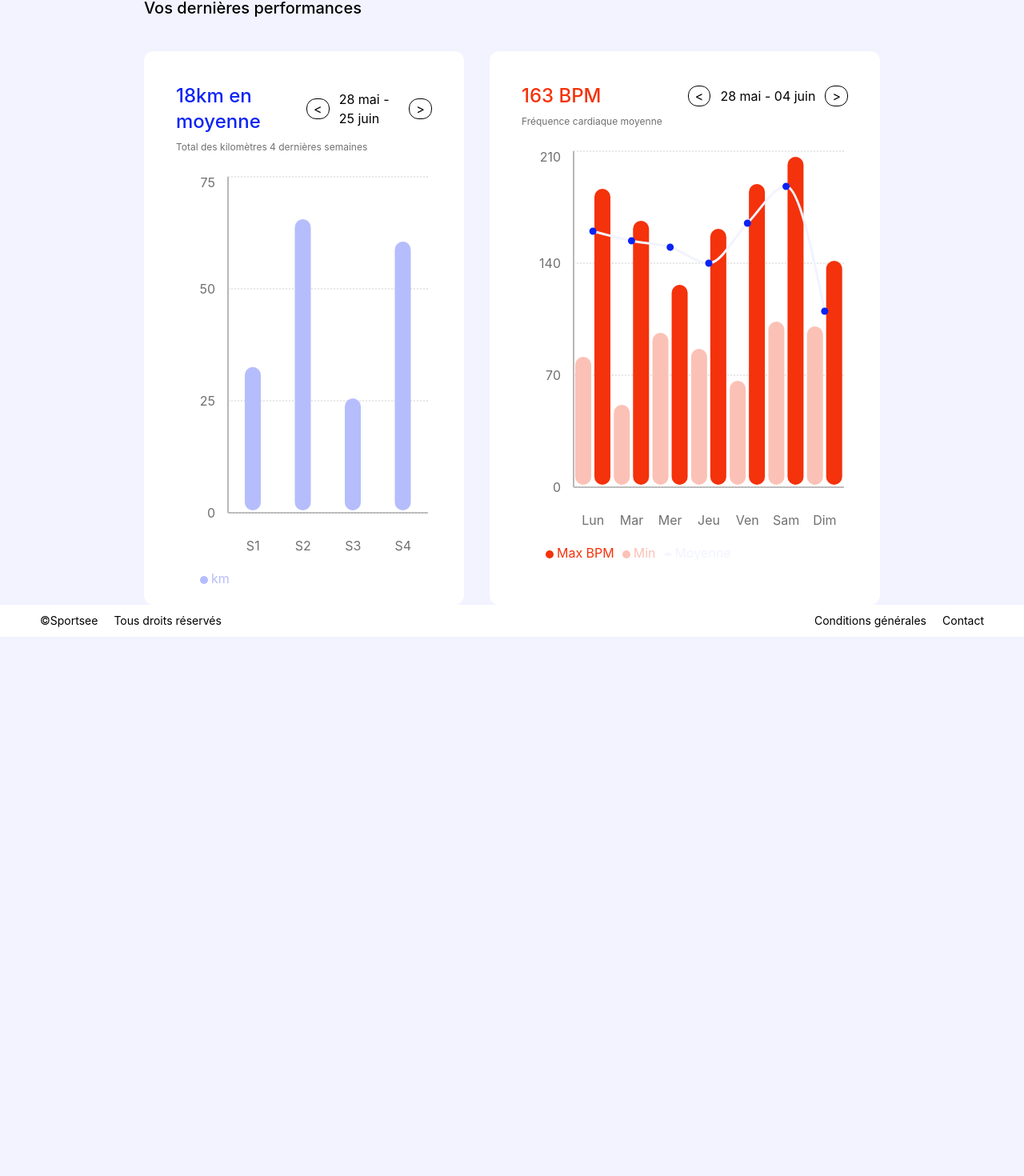
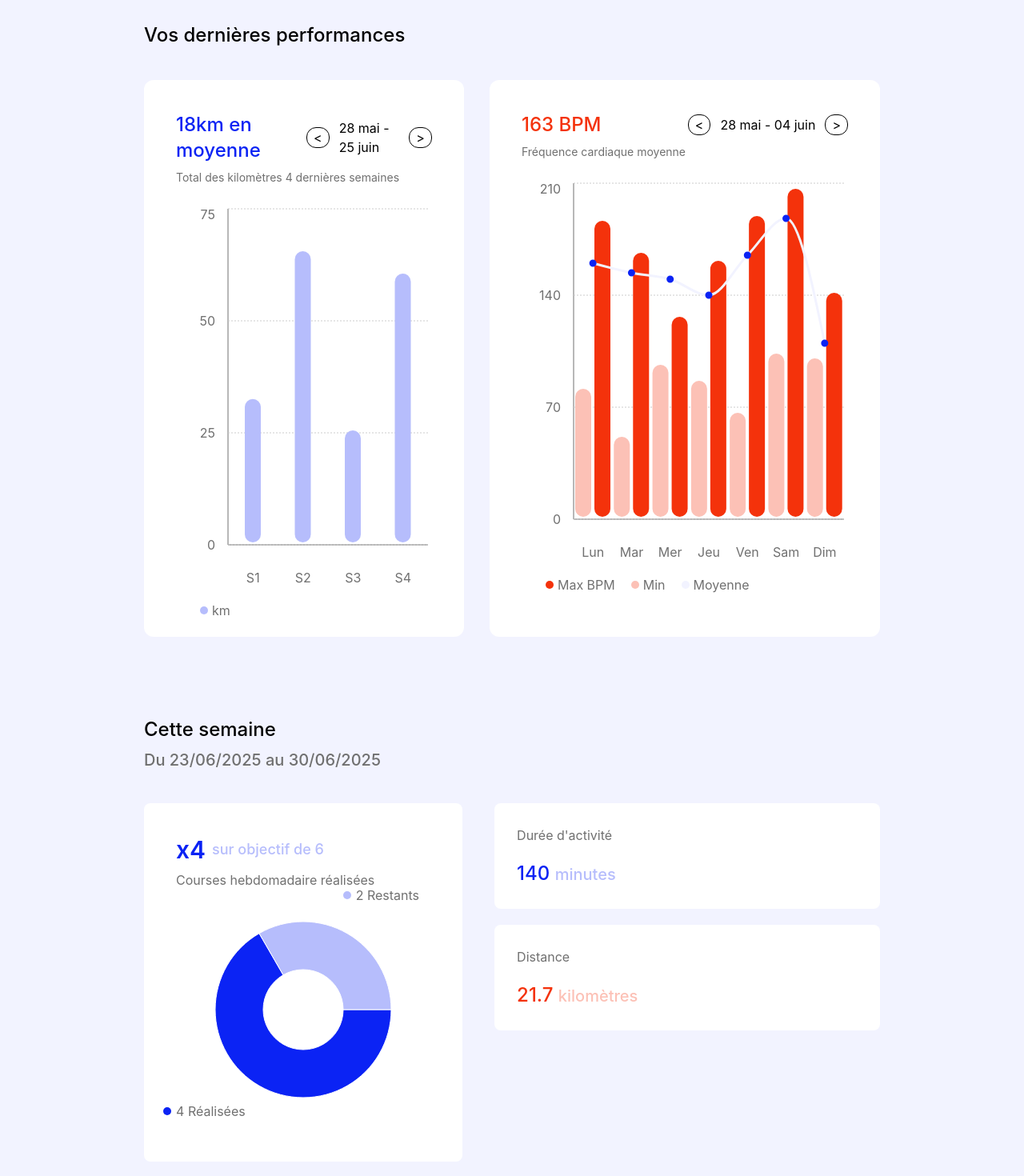
Before and after one commit to mstjn/sportsee, a React (Vite) app: page /dashboard in a window 1280 px wide. Shown: the part 430-1900 px from the top of the page at 80% size. Before the commit the page ends 1226 px from the top, so only its background shows below. Built offline with nearby package versions, Linux system fonts and the light colour scheme; sample sign-in values are in the browser's storage.

Commit message:
dashboard static front page

```diff
--- a/src/pages/Dashboard.jsx
+++ b/src/pages/Dashboard.jsx
@@ -2,7 +2,7 @@ import { useContext, useState } from "react";
 import { AppContext } from "../AppContext";
 import Banner from "../components/Banner";
 import Footer from "../components/Footer";
-import { BarChart, Bar, XAxis, YAxis, Tooltip, Legend, CartesianGrid, Line, ResponsiveContainer } from "recharts";
+import { BarChart, Bar, XAxis, YAxis, Tooltip, Legend, CartesianGrid, Line, ResponsiveContainer, Pie, PieChart, Cell } from "recharts";
 
 export default function Dashboard() {
   const { currentUser, loading, currentActivity } = useContext(AppContext);
@@ -77,13 +77,63 @@ export default function Dashboard() {
       average: 110,
     },
   ];
+
+const CustomLegend = ({payload}) => {
+ return (
+    <ul style={{ display: "flex", gap: "20px", listStyle: "none", margin: 0, padding: 0, color :"#707070" }}>
+      {payload.map((entry, index) => (
+        <li key={`item-${index}`} style={{ display: "flex", alignItems: "center", gap: "5px" }}>
+          <span style={{ width: 10, height: 10, backgroundColor: entry.color, borderRadius: "50%" }}></span>
+          {entry.value}
+        </li>
+      ))}
+    </ul>
+  );
+};
+
+  const CustomLegendPie = ({ payload }) => {
+
+  const leftItems = payload.filter((_, i) => i % 2 === 0);
+  const rightItems = payload.filter((_, i) => i % 2 === 1);
+
+  return (
+    <div>
+      <ul style={{ display: "flex", gap: "20px", listStyle: "none", position : "absolute", top : -300, right : 0}}>
+        {leftItems.map((entry, index) => (
+          <li key={`left-${index}`} style={{ display: "flex", alignItems: "center", gap: "6px" }}>
+            <span style={{ width: 10, height: 10, backgroundColor: entry.color, borderRadius: "50%" }} />
+            <span style={{ color: "#707070" }}>{entry.value}</span>
+          </li>
+        ))}
+      </ul>
+
+      <ul style={{ display: "flex", gap: "20px", listStyle: "none", position : "absolute", top : -30, left : -30 }}>
+        {rightItems.map((entry, index) => (
+          <li key={`right-${index}`} style={{ display: "flex", alignItems: "center", gap: "6px" }}>
+            <span style={{ width: 10, height: 10, backgroundColor: entry.color, borderRadius: "50%" }} />
+            <span style={{ color: "#707070" }}>{entry.value}</span>
+          </li>
+        ))}
+      </ul>
+    </div>
+  );
+};
+
   const firstChart = (
     <ResponsiveContainer width="100%" height={500}>
       <BarChart data={data}>
         <XAxis dataKey="name" tickLine={false} stroke="#707070" tickMargin={30} />
         <YAxis tickCount={4} tickLine={false} stroke="#707070" tickMargin={10} />
         <Tooltip wrapperStyle={{ width: 100 }} />
-        <Legend iconSize={10} height={1} align="left" verticalAlign="bottom" iconType="circle" wrapperStyle={{ paddingTop: 40, left: 30 }} />
+        <Legend
+          content={<CustomLegend />}
+          iconSize={10}
+          height={1}
+          align="left"
+          verticalAlign="bottom"
+          iconType="circle"
+          wrapperStyle={{ paddingTop: 40, left: 30 }}
+        />
         <CartesianGrid vertical={false} strokeDasharray="2" />
         <Bar
           shape={(props) => {
@@ -111,11 +161,11 @@ export default function Dashboard() {
 
   const secondChart = (
     <ResponsiveContainer width="100%" height={500}>
-      <BarChart  data={data2}>
+      <BarChart data={data2}>
         <XAxis dataKey="day" tickLine={false} stroke="#707070" tickMargin={30} />
         <YAxis tickCount={4} tickLine={false} stroke="#707070" tickMargin={10} />
         <Tooltip wrapperStyle={{ width: 150 }} />
-        <Legend iconSize={10} height={1} verticalAlign="bottom" align="left" wrapperStyle={{ paddingTop: 40, left: 30 }} />
+        <Legend content={<CustomLegend />} iconSize={10} height={1} verticalAlign="bottom" align="left" wrapperStyle={{ paddingTop: 40, left: 30 }} />
 
         <CartesianGrid vertical={false} strokeDasharray="2" />
         <Bar
@@ -155,6 +205,21 @@ export default function Dashboard() {
     </ResponsiveContainer>
   );
 
+  const data02 = [
+    { name: "4 Réalisées", value: 4 },
+    { name: "2 Restants", value: 2 },
+  ];
+
+  const chart = (
+    <PieChart width={300} height={300}>
+      <Pie legendType="circle" endAngle={-360} data={data02} dataKey="value" cx="50%" cy="50%" innerRadius={50} outerRadius={110}>
+        <Cell fill="#0B23F4" />
+        <Cell fill="#B6BDFC" />
+      </Pie>
+      <Legend content={<CustomLegendPie />} iconSize={10} />
+    </PieChart>
+  );
+
   let nb = parseFloat(currentUser.statistics.totalDistance);
   nb = nb.toFixed(0);
 
@@ -170,17 +235,17 @@ export default function Dashboard() {
       <Banner />
       <main className="px-45 flex flex-col gap-25">
         <section id="background-gradient" className="flex justify-between items-center px-12 py-8 rounded-2xl">
-          <figure className="flex items-center gap-5">
+          <figure className="flex items-center gap-10">
             <img
               src={currentUser.profile.profilePicture}
-              className="[overflow-clip-margin:unset] object-cover w-[35%] h-26 rounded-lg"
+              className="[overflow-clip-margin:unset] object-cover w-[35%] h-34 rounded-lg"
               alt="image de profil"
             />
-            <figcaption className="w-65">
-              <h2 className="font-medium text-xl">
+            <figcaption className="w-70">
+              <h2 className="font-medium text-2xl">
                 {currentUser.profile.firstName} {currentUser.profile.lastName}
               </h2>
-              <p className="text-sm text-[#707070]">Membre depuis le {date}</p>
+              <p className="text-md text-[#707070]">Membre depuis le {date}</p>
             </figcaption>
           </figure>
           <div className="flex gap-5 items-center">
@@ -192,7 +257,7 @@ export default function Dashboard() {
           </div>
         </section>
         <section>
-          <h2 className="font-medium text-xl mb-10">Vos dernières performances</h2>
+          <h2 className="font-medium text-2xl mb-10">Vos dernières performances</h2>
           <div className="flex gap-8">
             <div className="bg-white rounded-xl p-10 w-[45%]" onMouseEnter={() => setHoverChartKm(true)} onMouseLeave={() => setHoverChartKm(false)}>
               <div className="flex justify-between items-center mb-2 ">
@@ -203,7 +268,7 @@ export default function Dashboard() {
                   <button className="border-1 rounded-xl px-2">&gt;</button>
                 </div>
               </div>
-              <p className="text-xs text-[#707070]">Total des kilomètres 4 dernières semaines</p>
+              <p className="text-sm text-[#707070]">Total des kilomètres 4 dernières semaines</p>
               <br /> {firstChart}
             </div>
             <div className="bg-white rounded-xl p-10 w-[55%]" onMouseEnter={() => setHoverLineMax(true)} onMouseLeave={() => setHoverLineMax(false)}>
@@ -215,8 +280,35 @@ export default function Dashboard() {
                   <button className="border-1 rounded-xl px-2">&gt;</button>
                 </div>
               </div>
-              <p className="text-xs text-[#707070]">Fréquence cardiaque moyenne</p>
+              <p className="text-sm text-[#707070]">Fréquence cardiaque moyenne</p>
               <br /> {secondChart}
+            </div>
+          </div>
+        </section>
+        <section className="mb-15">
+          <h2 className="font-medium text-2xl mb-2">Cette semaine</h2>
+          <p className=" text-[#707070] font-medium text-xl mb-10">Du 23/06/2025 au 30/06/2025</p>
+          <div className="flex gap-10">
+            <div className="bg-white rounded-lg p-10 w-[45%]">
+              <p className="font-semibold text-3xl text-[#0B23F4] flex items-center gap-2 mb-2">
+                x4 <span className="text-lg text-[#B6BDFC] font-medium">sur objectif de 6</span>
+              </p>
+              <p className="text-[#707070]">Courses hebdomadaire réalisées</p>
+              <div className="flex justify-center">{chart}</div>
+            </div>
+            <div className="flex flex-col gap-5 w-[55%]">
+              <div className="bg-white rounded-lg flex flex-col gap-5 p-7">
+                <p className="text-[#707070]">Durée d'activité</p>
+                <p className="text-[#0B23F4] text-2xl font-medium">
+                  140 <span className="text-[#B6BDFC] font-medium text-xl">minutes</span>
+                </p>
+              </div>
+              <div className="bg-white rounded-lg flex flex-col gap-5 w-full p-7">
+                <p className="text-[#707070]">Distance</p>
+                <p className="text-[#F4320B] text-2xl font-medium">
+                  21.7 <span className="text-[#FCC1B6] font-medium text-xl">kilomètres</span>
+                </p>
+              </div>
             </div>
           </div>
         </section>
```
